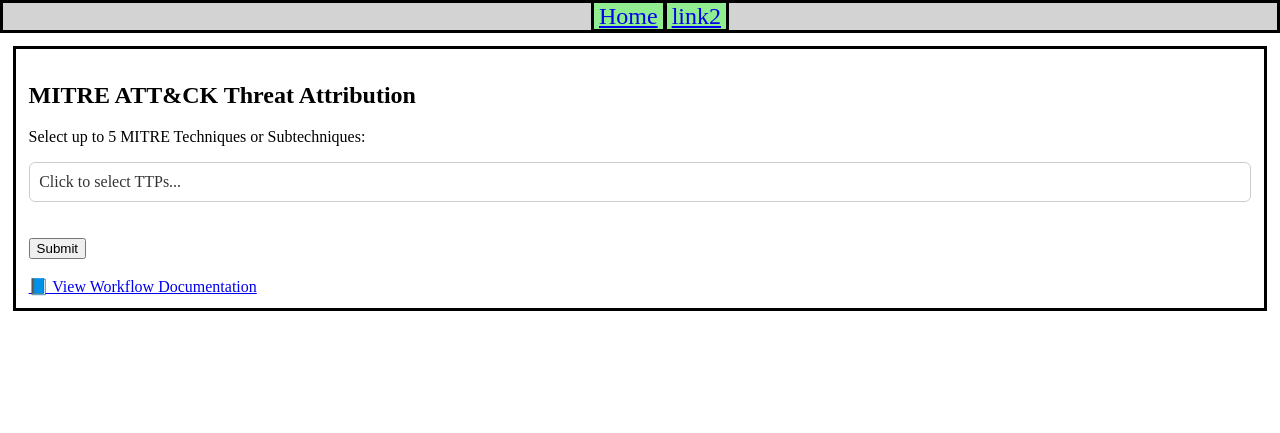
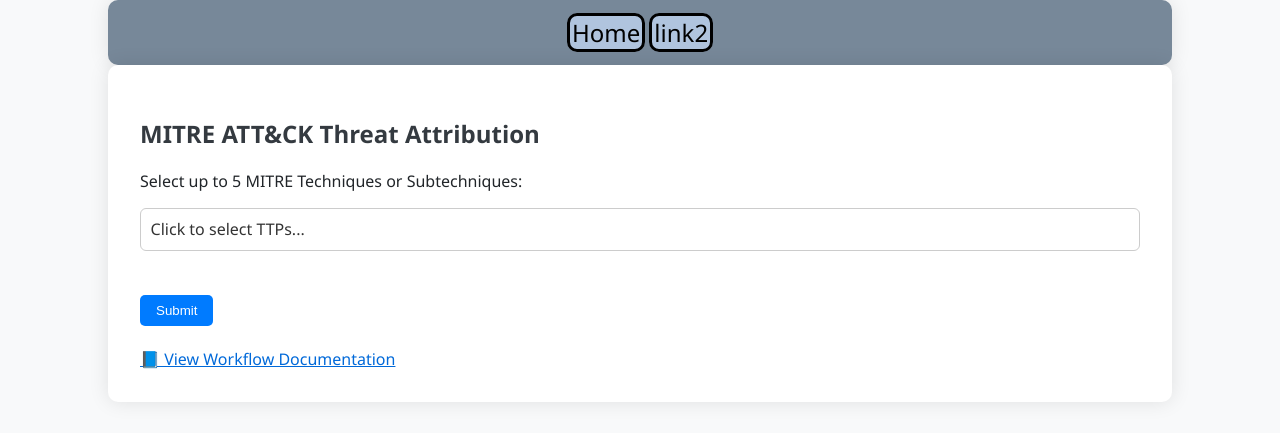
Before and after one commit to ProxyLeech/ICT3214-Sec-Analytics, a Flask app: page / in a window 1280 px wide. Shown: the top 433 px of the page. Run offline with Flask 3, Linux system fonts and the light colour scheme.

Commit message:
minor update: just made styles more consistent

```diff
--- a/app.py
+++ b/app.py
@@ -99,6 +99,17 @@ def workflow():
 
 
 # =======================================================
+# ROBERTA ROUTE – ....
+# =======================================================
+@app.route('/roberta', methods=['POST'])
+def roberta():
+    try:
+
+        return False
+    except Exception as e:
+        return render_template('error.html', error=str(e))
+
+# =======================================================
 # MATCH ROUTE – Match selected TTPs to threat groups
 # =======================================================
 
--- a/static/css/attribution.css
+++ b/static/css/attribution.css
@@ -1,7 +1,7 @@
 body {
   font-family: 'Segoe UI', sans-serif;
   margin: 0;
-  padding: 2rem;
+  padding: 0 2rem 2rem;
   background-color: #f8f9fa;
   color: #212529;
 }
@@ -109,3 +109,37 @@ button:hover {
 #selected-container input {
   display: none;
 }
+
+/* navbar styles */
+.navbar{
+  list-style-type: none; /* remove the bullets points from the list */
+  max-width: 1000px;
+  margin: auto;
+  background-color: lightslategray;
+  padding: 1rem 2rem;
+  border-radius: 10px;
+  box-shadow: 0 0 20px rgba(0,0,0,0.1);
+  text-align: center;
+}
+.navbar li{
+  display: inline;
+  padding: 0 2px;
+  font-size: 24px;
+  border-radius: 10px;
+  border: solid black 3px;
+  background-color: lightsteelblue;
+}
+.navbar li a:link, .navbar li a:visited{
+  color: black;
+  text-decoration: none;
+
+}
+.navbar li:hover {
+  background-color: lightskyblue;
+  text-decoration: none;
+}
+
+.navbar li:active {
+  background-color: deepskyblue;
+  text-decoration: none;
+}
--- a/static/css/styles.css
+++ /dev/null
@@ -1,42 +0,0 @@
-/* global styles */
-body{
-    background-color: white;
-    margin: auto;
-}
-header, footer{
-    background-color: lightgrey;
-    text-align: center;
-}
-/* navbar styles */
-nav{
-    border: solid black 3px;
-}
-.navbar{
-    list-style-type: none; /* remove the bullets points from the list */
-    margin: 0;
-}
-.navbar li{
-    background-color: lightgreen;
-    display: inline;
-    margin: 0 -3px;
-    padding: 0 5px;
-    font-size: 24px;
-    border: solid black 3px;
-}
-/* main body styles */
-article{
-    margin: 1%;
-    border: solid black 3px;
-    padding: 1%;
-}
-table{
-    width: 100%;
-    border-collapse: collapse;
-    border: solid black 3px;
-    table-layout: fixed;
-    word-wrap: break-word;
-    background-color: #BFFFED;
-}
-th, td{
-    border: solid black 3px;
-}
--- a/templates/common/head.html
+++ b/templates/common/head.html
@@ -6,6 +6,6 @@
     <meta name="viewport" content="width=device-width, initial-scale=1" />
     <title>SITSecure | Home</title>
     <link rel="stylesheet" href="https://cdnjs.cloudflare.com/ajax/libs/font-awesome/6.5.0/css/all.min.css">
-    <link rel="stylesheet" href="{{ url_for('static', filename='css/styles.css') }}">
+    <link rel="stylesheet" href="{{ url_for('static', filename='css/attribution.css') }}">
     <link rel="icon" href="{{ url_for('static', filename='assets/logo.svg') }}" type="image/svg+xml">
 </head>
--- a/templates/common/test.html
+++ /dev/null
@@ -1 +0,0 @@
-hello
--- a/templates/results.html
+++ b/templates/results.html
@@ -13,7 +13,6 @@
     .container {
       background: #fff;
       border-radius: 10px;
-      padding: 2rem 3rem;
       box-shadow: 0 4px 16px rgba(0,0,0,0.1);
       max-width: 1000px;
       margin: 0 auto;
@@ -48,7 +47,6 @@
     }
     a {
       display: inline-block;
-      margin-top: 2rem;
       color: #007bff;
       text-decoration: none;
     }
@@ -61,6 +59,7 @@
   </style>
 </head>
 <body>
+  {% include 'common/navbar.html' %}
   <div class="container">
     <h1>Threat Attribution Report</h1>
     <p class="timestamp">Generated on: {{ timestamp }}</p>
--- a/templates/workflow.html
+++ b/templates/workflow.html
@@ -5,6 +5,7 @@
   <link rel="stylesheet" href="{{ url_for('static', filename='css/attribution.css') }}">
 </head>
 <body>
+  {% include 'common/navbar.html' %}
   <div class="container">
     <h1>Step-by-Step Logic Flow</h1>
 
```
Also changed, not shown: templates/common/footer.html (deleted), 1 other file.
